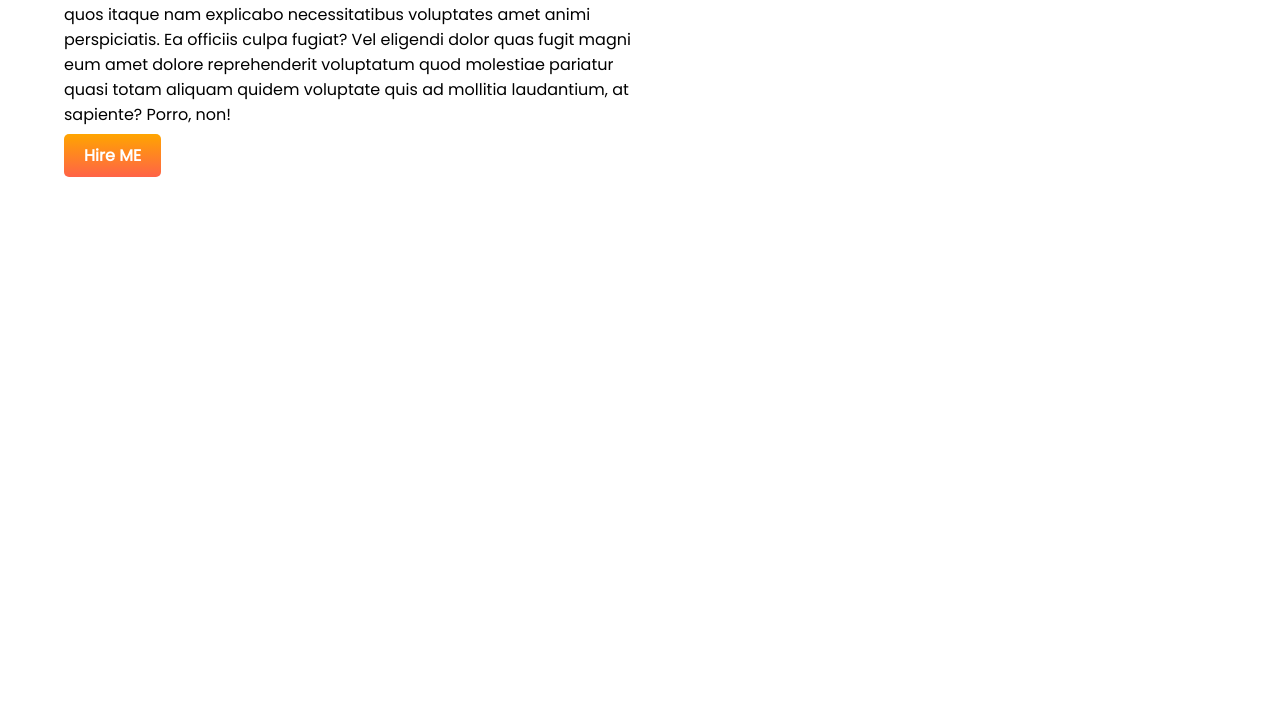
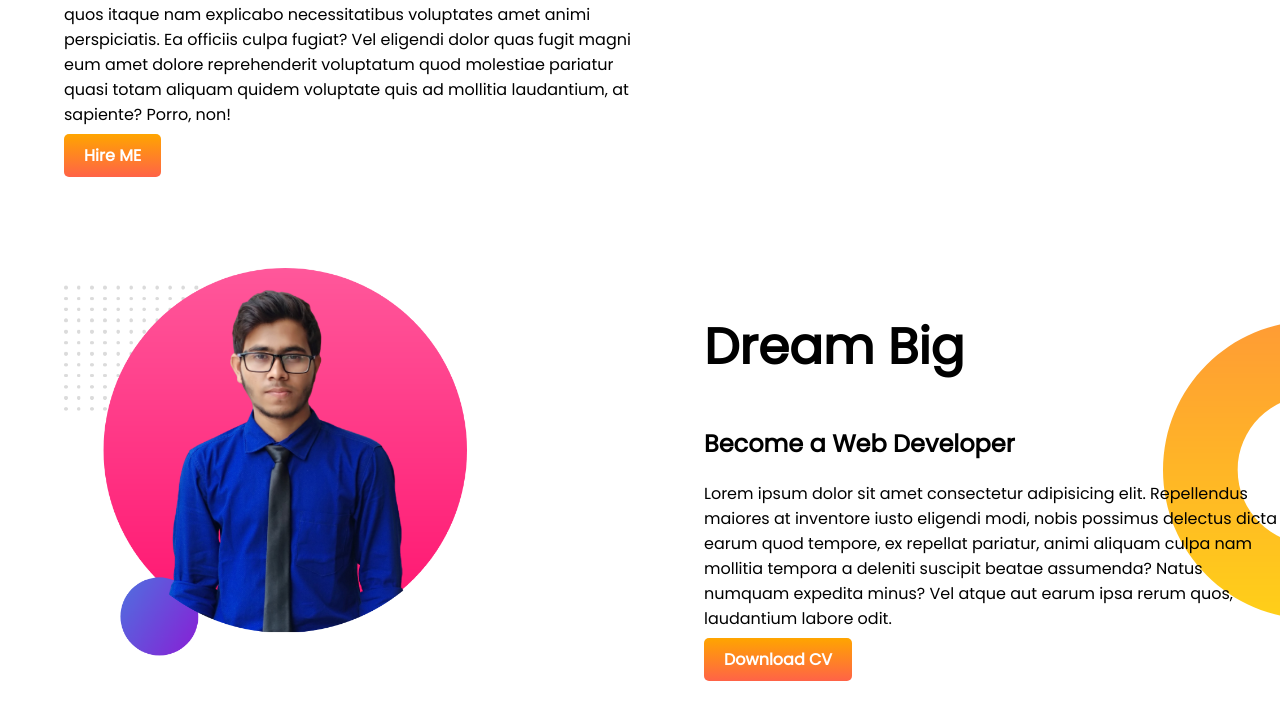
Before and after one commit to fsd-4bit/developer-portfolio, a plain HTML site: page index.html in a window 1280 px wide. Shown: the part 420-1140 px from the top of the page. Before the commit the page ends 800 px from the top, so only its background shows below. Drawn offline with Linux system fonts and the light colour scheme.

Commit message:
dream added

```diff
--- a/index.html
+++ b/index.html
@@ -24,5 +24,16 @@
       <img src="images/Imran 2.png" alt="first-image">
     </div>
   </section>
+  <section class="dream-big">
+    <div class="half-width">
+      <img src="images/Imran 1.png" alt="">
+    </div>
+    <div class="half-width">
+      <h1>Dream Big</h1>
+      <h2>Become a Web Developer</h2>
+      <p>Lorem ipsum dolor sit amet consectetur adipisicing elit. Repellendus maiores at inventore iusto eligendi modi, nobis possimus delectus dicta earum quod tempore, ex repellat pariatur, animi aliquam culpa nam mollitia tempora a deleniti suscipit beatae assumenda? Natus numquam expedita minus? Vel atque aut earum ipsa rerum quos, laudantium labore odit.</p>
+      <a class="link-button" target="blank" href="">Download CV</a>
+    </div>
+  </section>
 </body>
 </html>
--- a/style.css
+++ b/style.css
@@ -10,6 +10,7 @@ h1{
 }
 section{
   display: flex;
+  margin-bottom: 100px;
 }
 .half-width{
   width: 50%;
@@ -30,3 +31,8 @@ section{
   background-image: url(images/top-banner.png);
   background-repeat: no-repeat;
 }
+.dream-big{
+  background-image: url(images/dream-bg.png);
+  background-repeat: no-repeat;
+  background-position: right;
+}
```
